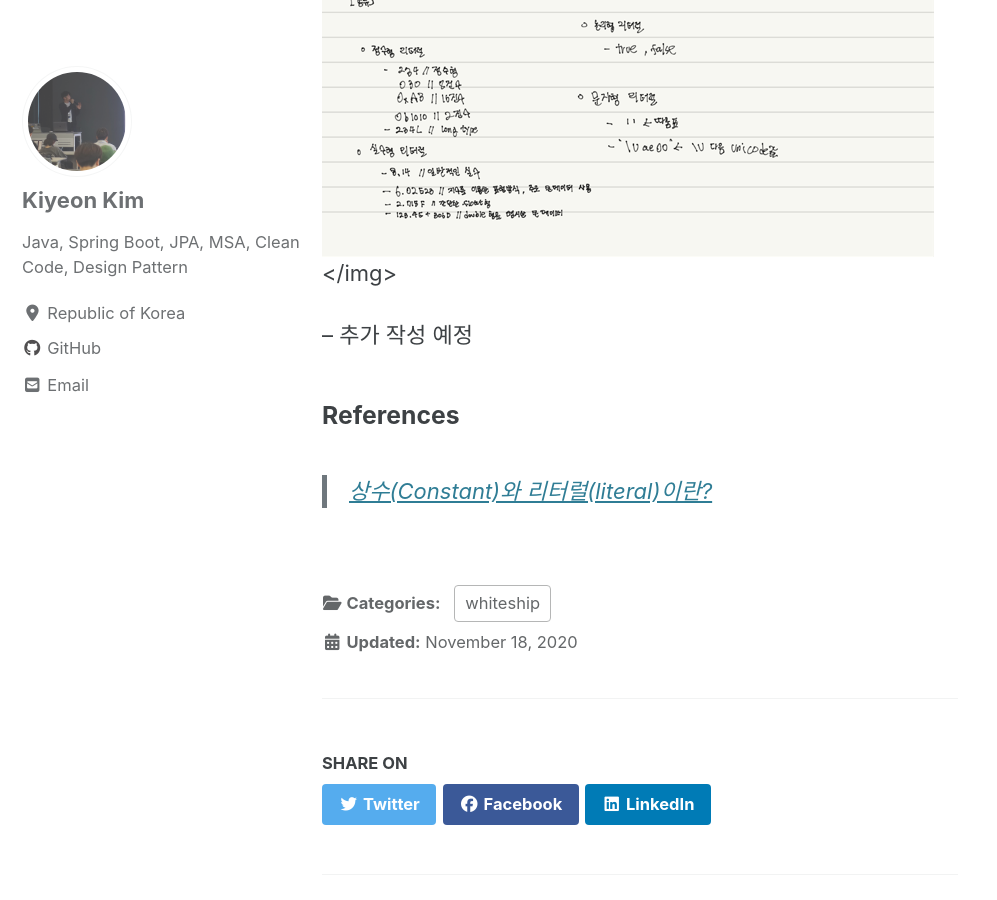
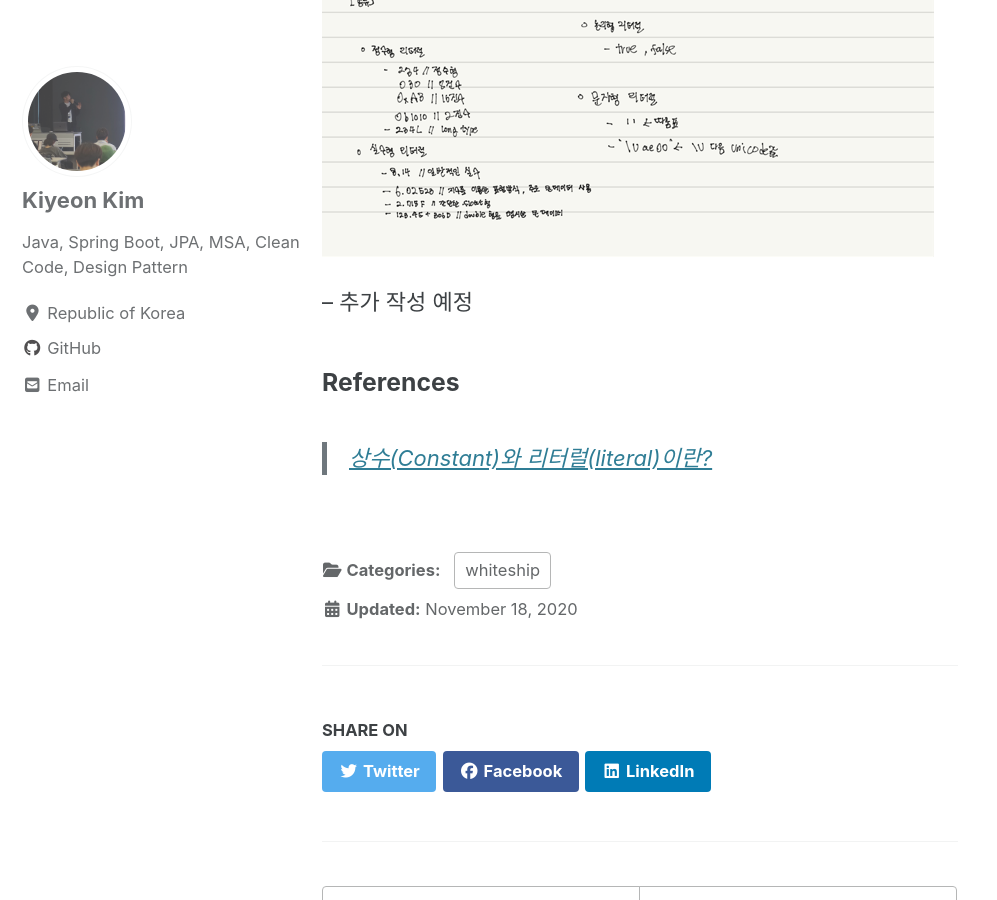
Before and after one commit to giyeon95/giyeon95.github.io, a Jekyll site: the page built from _posts/2020-11-16-whiteship_study_week02.md, in a window 1280 px wide and 900 px high, scrolled down 4331 px. Shown: the whole window, without its empty margins (0-997 px from the left). Built offline with Jekyll 4.4.1, drawn with Linux system fonts in a browser that asks for light colours; cached includes are drawn as plain includes; nearby versions of some CDN libraries; comment, search, counter and statistics services are not loaded.

Commit message:
modified

```diff
--- a/_posts/2020-11-16-whiteship_study_week02.md
+++ b/_posts/2020-11-16-whiteship_study_week02.md
@@ -93,7 +93,7 @@ class WrapperClassTest {
  - 문자형 리터럴
     * '', '\u[unicode값]'
 
-<img src="/assets/images/whiteship_java_2.1.png"></img>
+<img src="/assets/images/whiteship_java_2.1.png">
 
 -- 추가 작성 예정
 
```
